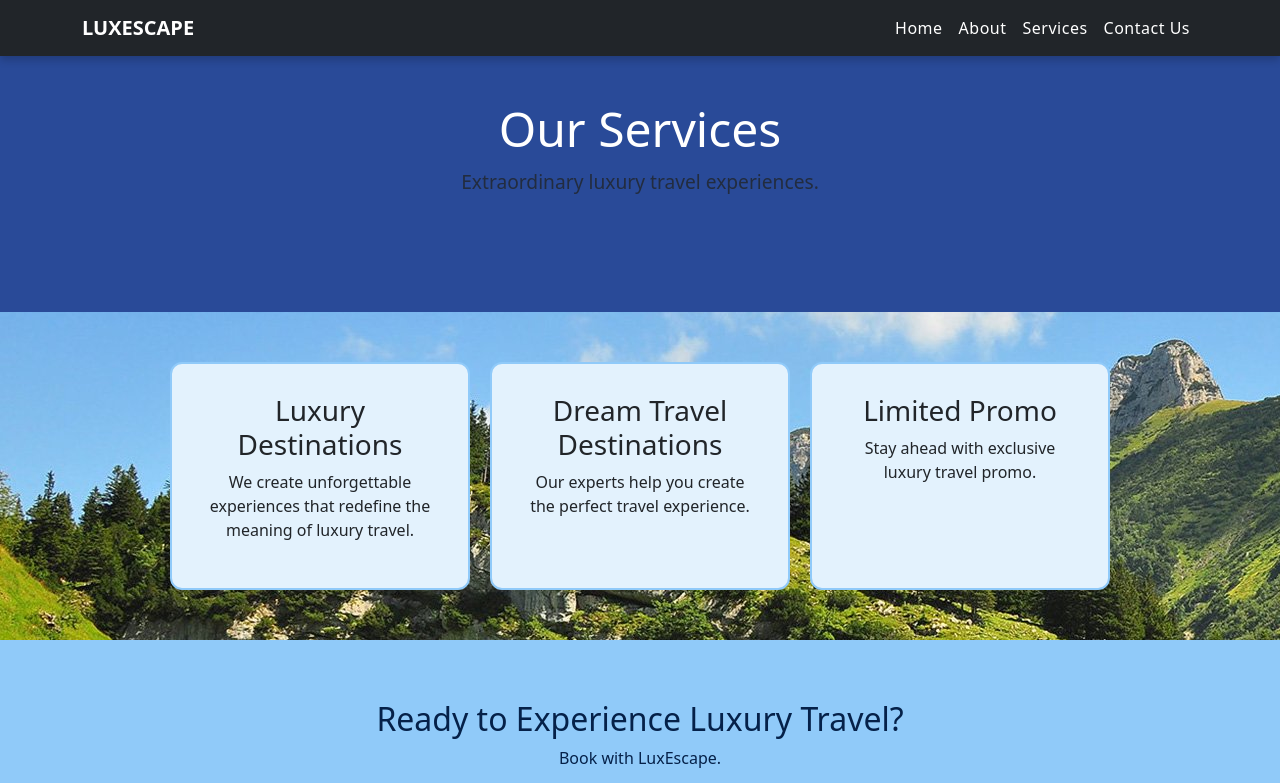
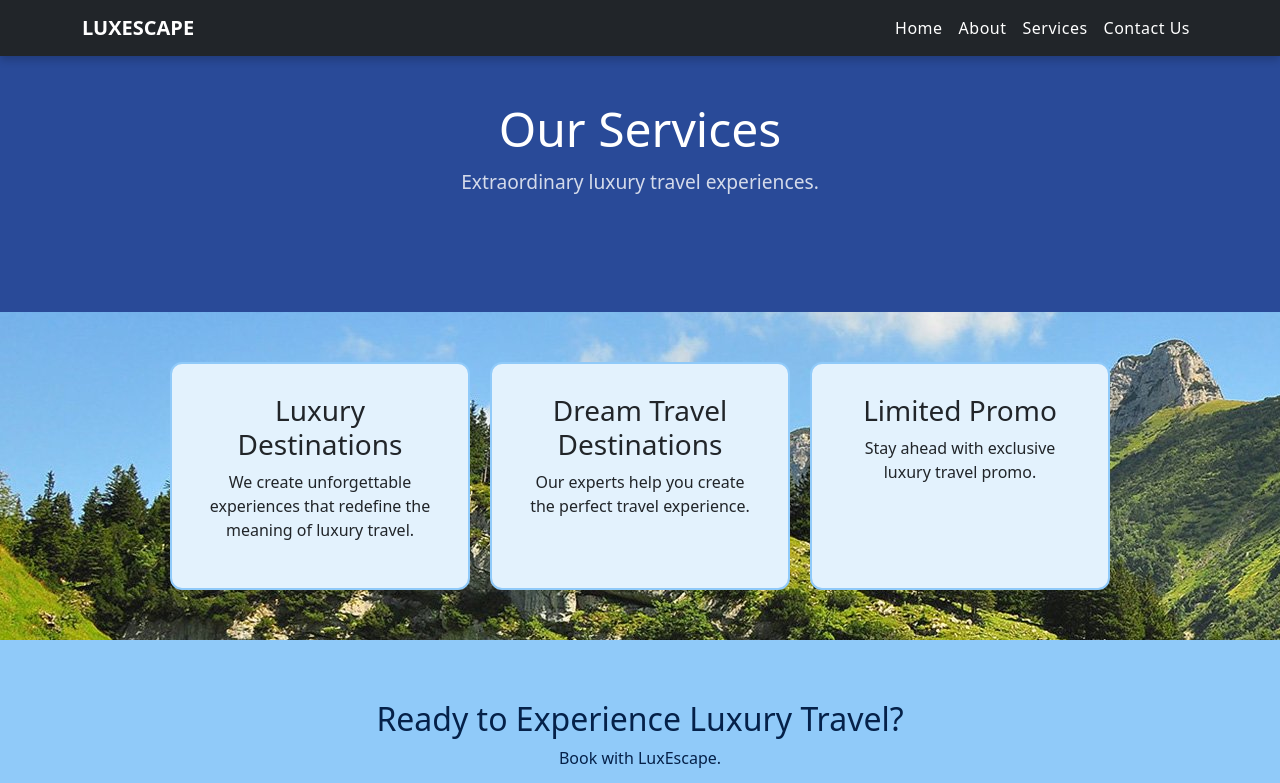
Before and after one commit to dane-28/LuxEscape, a plain HTML site: page services.html in a window 1280 px wide. Shown: the top 783 px of the page. Drawn offline with nearby package versions, Linux system fonts and the light colour scheme.

```diff
--- a/services.html
+++ b/services.html
@@ -28,7 +28,7 @@
     </nav>
     <section class="hero">
         <h1>Our Services</h1>
-        <p>Extraordinary luxury travel experiences.</p>
+        <p style="color: white;">Extraordinary luxury travel experiences.</p>
     </section>
 
     <section class="services">
```
